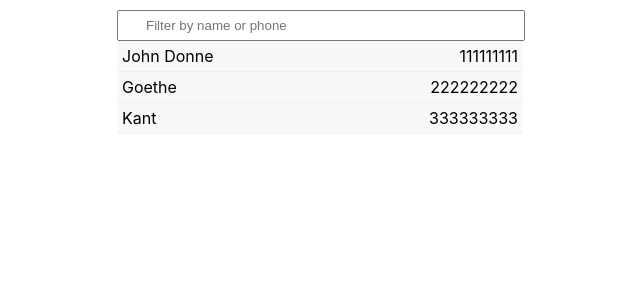
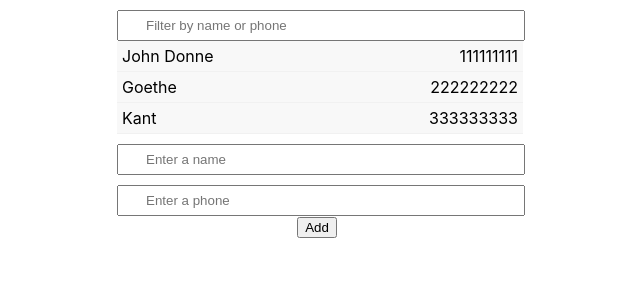
Before and after one commit to snahmd/react-phone-book, a React (Create React App) app: page / in a window 1280 px wide. Shown: the top 300 px of the page, without its empty margins (323-963 px from the left). Built offline with nearby package versions, Linux system fonts and the light colour scheme.

Commit message:
adding form component

```diff
--- a/src/App.css
+++ b/src/App.css
@@ -1,5 +1,7 @@
 .App {
   text-align: center;
+  width:400px;
+  margin: 0 auto
 }
 
 .App-logo {
--- a/src/Components/Contacts.js
+++ b/src/Components/Contacts.js
@@ -1,5 +1,6 @@
 import React, { Component } from 'react';
 import List from './List';
+import Form from './Form';
 
 class Contacts extends Component {
   state = {
@@ -10,6 +11,7 @@
     return (
       <div>
         <List/>
+        <Form/>
       </div>
     );
   }
--- a/src/Components/Form.js
+++ b/src/Components/Form.js
@@ -8,7 +8,12 @@
   render() {
     return (
       <div>
-
+        <form>
+          <input name="name" id="name" placeholder="Enter a name"/>
+          <br/>
+          <input name="phone" id="phone" placeholder="Enter a phone"/>
+          <button>Add</button>
+        </form>
       </div>
     );
   }
--- a/src/Components/List.css
+++ b/src/Components/List.css
@@ -1,5 +1,5 @@
 .listArea{
-  width:400px;
+
   margin:0 auto
 }
 input{
```
